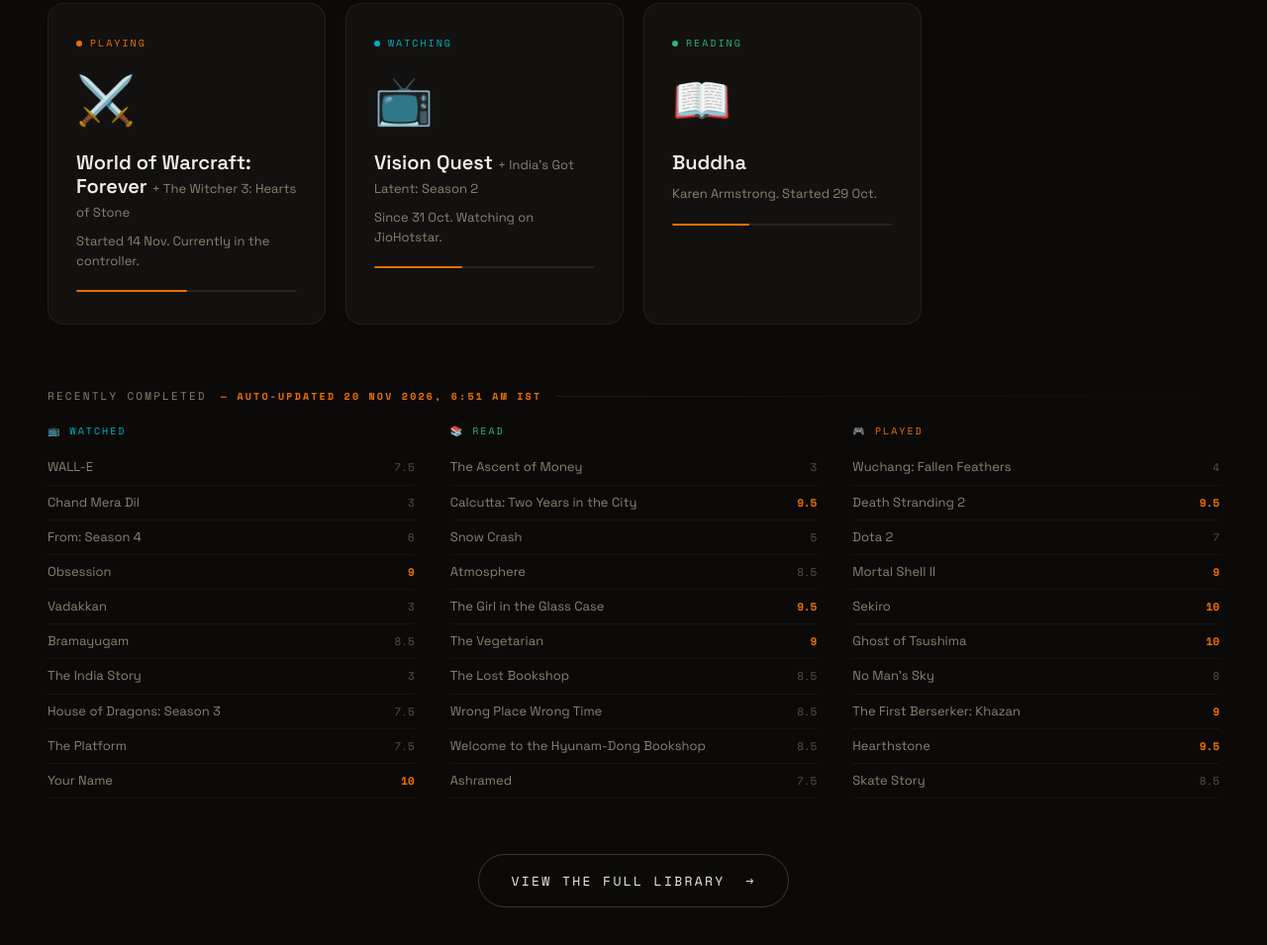
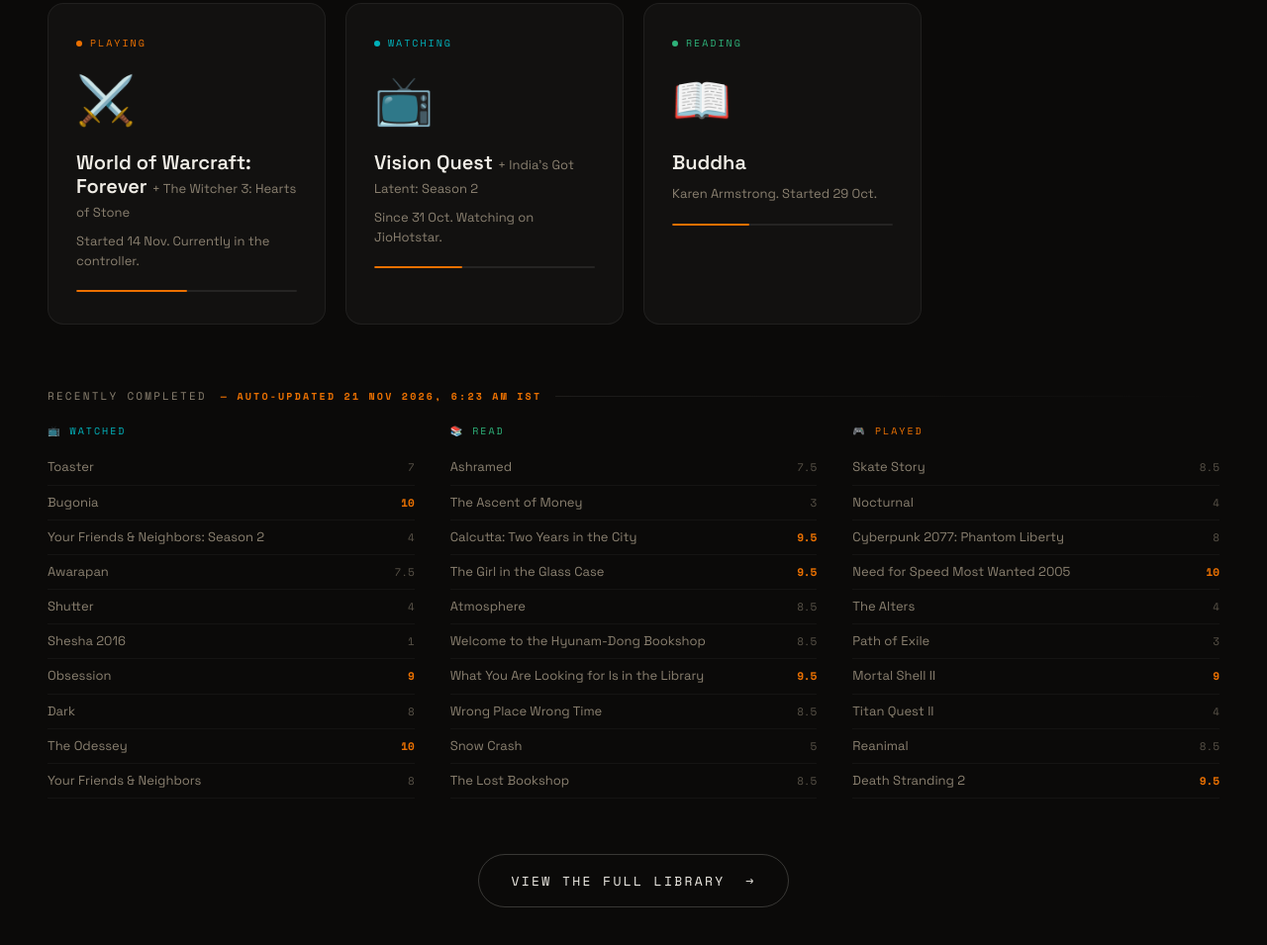
Before and after one commit to 7Spidy/Personal-Website, a plain HTML site: page index.html in a window 1280 px wide. Shown: the part 1925-2880 px from the top of the page at 99% size. Drawn offline with nearby package versions, Linux system fonts and the light colour scheme.

Commit message:
🌙 Auto-update site []

```diff
--- a/index.html
+++ b/index.html
@@ -713,7 +713,7 @@
           <div class="stat-label">Side Quests</div>
         </div>
         <div class="stat-pill">
-          <div class="stat-value" id="days-in-2026">324</div>
+          <div class="stat-value" id="days-in-2026">325</div>
           <div class="stat-label">Days in 2026</div>
         </div>
         <div class="stat-pill">
@@ -795,7 +795,7 @@
   <div style="margin-top:64px; max-width:1200px;">
     <div class="reveal" style="font-family:'Space Mono',monospace; font-size:11px; letter-spacing:0.2em; text-transform:uppercase; color:var(--fg-dim); margin-bottom:20px; display:flex; align-items:center; gap:14px;">
       <span>Recently Completed</span>
-      <span style="font-size:10px; color:var(--amber); font-weight:600;">&mdash; auto-updated 20 Nov 2026, 6:51 AM IST</span>
+      <span style="font-size:10px; color:var(--amber); font-weight:600;">&mdash; auto-updated 21 Nov 2026, 6:23 AM IST</span>
       <span style="flex:1; height:1px; background:linear-gradient(to right, rgba(240,237,230,0.08), transparent);"></span>
     </div>
 
@@ -804,48 +804,48 @@
       <div>
         <div style="font-size:10px; letter-spacing:0.2em; text-transform:uppercase; color:var(--teal); margin-bottom:12px; font-family:'Space Mono',monospace;">📺 Watched</div>
         <ul class="done-list">
-          <li><span class="done-title">WALL-E</span><span class="done-rating ">7.5</span></li>
-          <li><span class="done-title">Chand Mera Dil</span><span class="done-rating ">3</span></li>
-          <li><span class="done-title">From: Season 4</span><span class="done-rating ">6</span></li>
+          <li><span class="done-title">Toaster</span><span class="done-rating ">7</span></li>
+          <li><span class="done-title">Bugonia</span><span class="done-rating done-top">10</span></li>
+          <li><span class="done-title">Your Friends & Neighbors: Season 2</span><span class="done-rating ">4</span></li>
+          <li><span class="done-title">Awarapan</span><span class="done-rating ">7.5</span></li>
+          <li><span class="done-title">Shutter</span><span class="done-rating ">4</span></li>
+          <li><span class="done-title">Shesha 2016</span><span class="done-rating ">1</span></li>
           <li><span class="done-title">Obsession</span><span class="done-rating done-top">9</span></li>
-          <li><span class="done-title">Vadakkan</span><span class="done-rating ">3</span></li>
-          <li><span class="done-title">Bramayugam</span><span class="done-rating ">8.5</span></li>
-          <li><span class="done-title">The India Story</span><span class="done-rating ">3</span></li>
-          <li><span class="done-title">House of Dragons: Season 3</span><span class="done-rating ">7.5</span></li>
-          <li><span class="done-title">The Platform</span><span class="done-rating ">7.5</span></li>
-          <li><span class="done-title">Your Name</span><span class="done-rating done-top">10</span></li>
+          <li><span class="done-title">Dark</span><span class="done-rating ">8</span></li>
+          <li><span class="done-title">The Odessey</span><span class="done-rating done-top">10</span></li>
+          <li><span class="done-title">Your Friends & Neighbors</span><span class="done-rating ">8</span></li>
         </ul>
       </div>
 
       <div>
         <div style="font-size:10px; letter-spacing:0.2em; text-transform:uppercase; color:oklch(68% 0.14 160); margin-bottom:12px; font-family:'Space Mono',monospace;">📚 Read</div>
         <ul class="done-list">
+          <li><span class="done-title">Ashramed</span><span class="done-rating ">7.5</span></li>
           <li><span class="done-title">The Ascent of Money</span><span class="done-rating ">3</span></li>
           <li><span class="done-title">Calcutta: Two Years in the City</span><span class="done-rating done-top">9.5</span></li>
+          <li><span class="done-title">The Girl in the Glass Case</span><span class="done-rating done-top">9.5</span></li>
+          <li><span class="done-title">Atmosphere</span><span class="done-rating ">8.5</span></li>
+          <li><span class="done-title">Welcome to the Hyunam-Dong Bookshop</span><span class="done-rating ">8.5</span></li>
+          <li><span class="done-title">What You Are Looking for Is in the Library</span><span class="done-rating done-top">9.5</span></li>
+          <li><span class="done-title">Wrong Place Wrong Time</span><span class="done-rating ">8.5</span></li>
           <li><span class="done-title">Snow Crash</span><span class="done-rating ">5</span></li>
-          <li><span class="done-title">Atmosphere</span><span class="done-rating ">8.5</span></li>
-          <li><span class="done-title">The Girl in the Glass Case</span><span class="done-rating done-top">9.5</span></li>
-          <li><span class="done-title">The Vegetarian</span><span class="done-rating done-top">9</span></li>
           <li><span class="done-title">The Lost Bookshop</span><span class="done-rating ">8.5</span></li>
-          <li><span class="done-title">Wrong Place Wrong Time</span><span class="done-rating ">8.5</span></li>
-          <li><span class="done-title">Welcome to the Hyunam-Dong Bookshop</span><span class="done-rating ">8.5</span></li>
-          <li><span class="done-title">Ashramed</span><span class="done-rating ">7.5</span></li>
         </ul>
       </div>
 
       <div>
         <div style="font-size:10px; letter-spacing:0.2em; text-transform:uppercase; color:var(--amber); margin-bottom:12px; font-family:'Space Mono',monospace;">🎮 Played</div>
         <ul class="done-list">
-          <li><span class="done-title">Wuchang: Fallen Feathers</span><span class="done-rating ">4</span></li>
+          <li><span class="done-title">Skate Story</span><span class="done-rating ">8.5</span></li>
+          <li><span class="done-title">Nocturnal</span><span class="done-rating ">4</span></li>
+          <li><span class="done-title">Cyberpunk 2077: Phantom Liberty</span><span class="done-rating ">8</span></li>
+          <li><span class="done-title">Need for Speed Most Wanted 2005</span><span class="done-rating done-top">10</span></li>
+          <li><span class="done-title">The Alters</span><span class="done-rating ">4</span></li>
+          <li><span class="done-title">Path of Exile</span><span class="done-rating ">3</span></li>
+          <li><span class="done-title">Mortal Shell II</span><span class="done-rating done-top">9</span></li>
+          <li><span class="done-title">Titan Quest II</span><span class="done-rating ">4</span></li>
+          <li><span class="done-title">Reanimal</span><span class="done-rating ">8.5</span></li>
           <li><span class="done-title">Death Stranding 2</span><span class="done-rating done-top">9.5</span></li>
-          <li><span class="done-title">Dota 2</span><span class="done-rating ">7</span></li>
-          <li><span class="done-title">Mortal Shell II</span><span class="done-rating done-top">9</span></li>
-          <li><span class="done-title">Sekiro</span><span class="done-rating done-top">10</span></li>
-          <li><span class="done-title">Ghost of Tsushima</span><span class="done-rating done-top">10</span></li>
-          <li><span class="done-title">No Man’s Sky</span><span class="done-rating ">8</span></li>
-          <li><span class="done-title">The First Berserker: Khazan</span><span class="done-rating done-top">9</span></li>
-          <li><span class="done-title">Hearthstone</span><span class="done-rating done-top">9.5</span></li>
-          <li><span class="done-title">Skate Story</span><span class="done-rating ">8.5</span></li>
         </ul>
       </div>
 
```
Also changed, not shown: now.html (+9 -9 lines), assets/covers/games/dispatch-47b5ec.jpg, assets/covers/tv/bramayugam-404904.jpg (added), assets/covers/tv/daldal-cdde36.jpg, assets/covers/tv/the-platform-e8f123.jpg, assets/covers/tv/your-friends-neighbors-944bd5.jpg, 1 other file.
